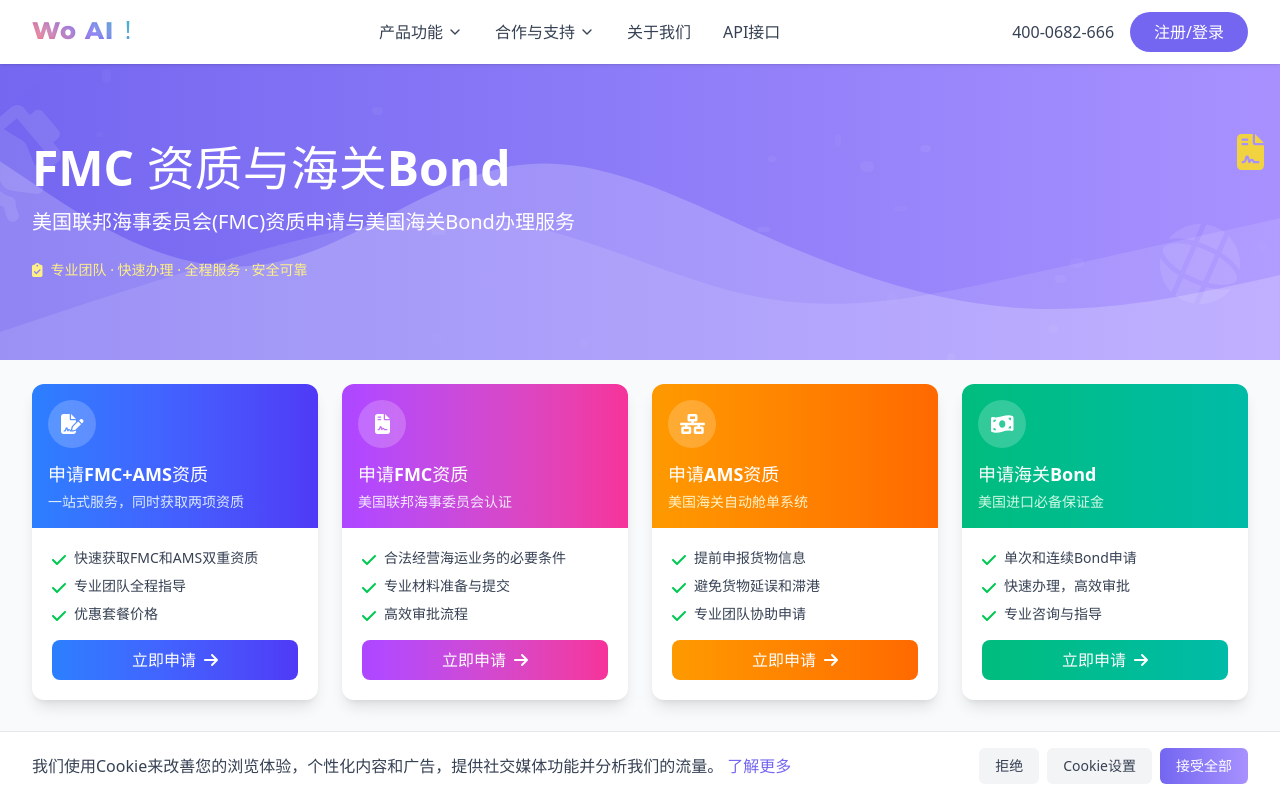
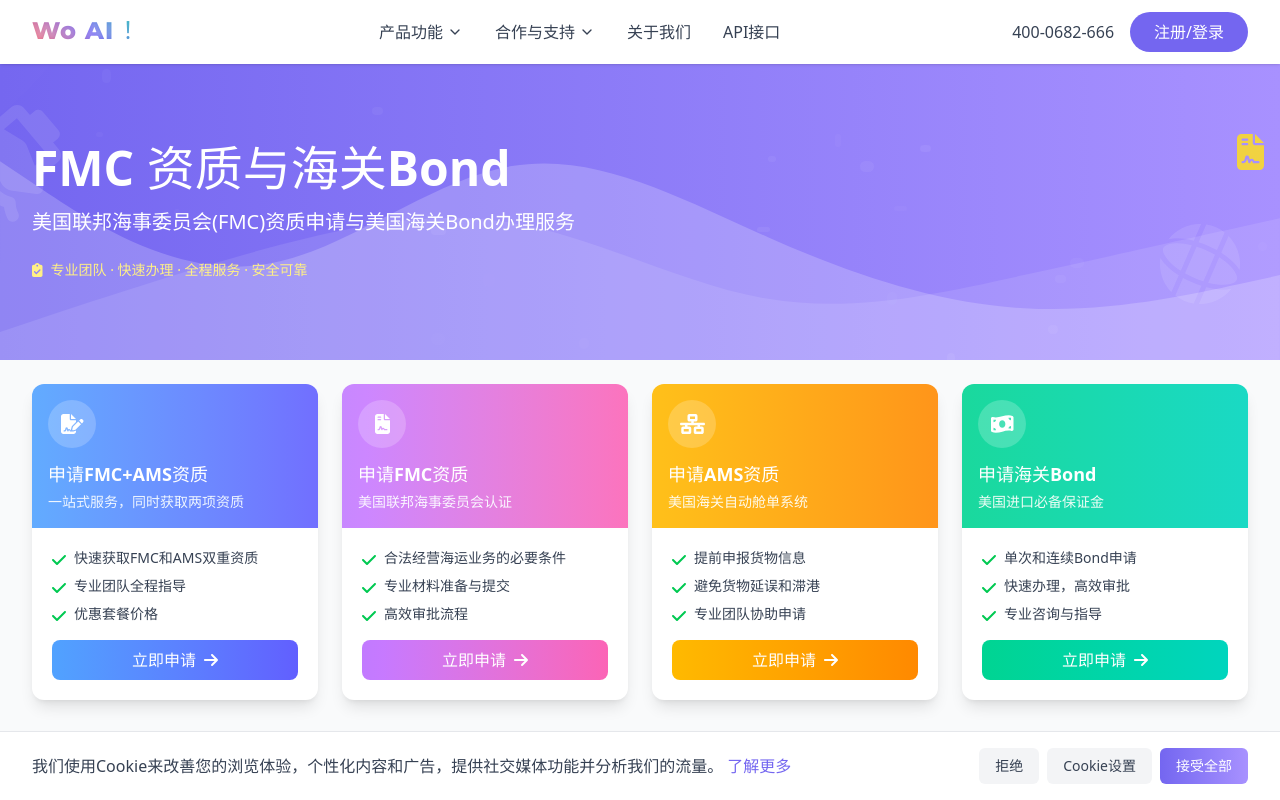
Before and after one commit to LeoYang9189/wooo, a React (Vite) app: page /fmc-qualification in a window 1280 px wide. Shown: the top 800 px of the page. Built offline with nearby package versions, Linux system fonts and the light colour scheme.

Commit message:
降低FMC资质页面卡片颜色对比度，使其更加柔和

```diff
--- a/src/components/pages/FMCQualification.tsx
+++ b/src/components/pages/FMCQualification.tsx
@@ -146,12 +146,12 @@ const FMCQualification = () => {
                 animate={{ opacity: 1, y: 0 }}
                 transition={{ duration: 0.5, delay: 0.1 }}
               >
-                <div className="bg-gradient-to-r from-blue-500 to-indigo-600 p-4">
+                <div className="bg-gradient-to-r from-blue-400/90 to-indigo-500/90 p-4">
                   <div className="w-12 h-12 rounded-full bg-white/20 flex items-center justify-center mb-3">
                     <FontAwesomeIcon icon={faFileSignature} className="text-white text-xl" />
                   </div>
                   <h3 className="text-white text-lg font-bold">申请FMC+AMS资质</h3>
-                  <p className="text-blue-100 text-sm mt-1">一站式服务，同时获取两项资质</p>
+                  <p className="text-blue-50 text-sm mt-1">一站式服务，同时获取两项资质</p>
                 </div>
                 <div className="p-5">
                   <ul className="space-y-2 mb-4">
@@ -170,7 +170,7 @@ const FMCQualification = () => {
                   </ul>
                   <button
                     type="button"
-                    className="w-full py-2 bg-gradient-to-r from-blue-500 to-indigo-600 text-white rounded-lg flex items-center justify-center hover:opacity-90 transition-opacity"
+                    className="w-full py-2 bg-gradient-to-r from-blue-400 to-indigo-500 text-white rounded-lg flex items-center justify-center hover:opacity-90 transition-all duration-300 hover:shadow-md"
                   >
                     立即申请 <FontAwesomeIcon icon={faArrowRight} className="ml-2" />
                   </button>
@@ -184,12 +184,12 @@ const FMCQualification = () => {
                 animate={{ opacity: 1, y: 0 }}
                 transition={{ duration: 0.5, delay: 0.2 }}
               >
-                <div className="bg-gradient-to-r from-purple-500 to-pink-500 p-4">
+                <div className="bg-gradient-to-r from-purple-400/90 to-pink-400/90 p-4">
                   <div className="w-12 h-12 rounded-full bg-white/20 flex items-center justify-center mb-3">
                     <FontAwesomeIcon icon={faFileContract} className="text-white text-xl" />
                   </div>
                   <h3 className="text-white text-lg font-bold">申请FMC资质</h3>
-                  <p className="text-purple-100 text-sm mt-1">美国联邦海事委员会认证</p>
+                  <p className="text-purple-50 text-sm mt-1">美国联邦海事委员会认证</p>
                 </div>
                 <div className="p-5">
                   <ul className="space-y-2 mb-4">
@@ -208,7 +208,7 @@ const FMCQualification = () => {
                   </ul>
                   <button
                     type="button"
-                    className="w-full py-2 bg-gradient-to-r from-purple-500 to-pink-500 text-white rounded-lg flex items-center justify-center hover:opacity-90 transition-opacity"
+                    className="w-full py-2 bg-gradient-to-r from-purple-400 to-pink-400 text-white rounded-lg flex items-center justify-center hover:opacity-90 transition-all duration-300 hover:shadow-md"
                   >
                     立即申请 <FontAwesomeIcon icon={faArrowRight} className="ml-2" />
                   </button>
@@ -222,12 +222,12 @@ const FMCQualification = () => {
                 animate={{ opacity: 1, y: 0 }}
                 transition={{ duration: 0.5, delay: 0.3 }}
               >
-                <div className="bg-gradient-to-r from-amber-500 to-orange-500 p-4">
+                <div className="bg-gradient-to-r from-amber-400/90 to-orange-400/90 p-4">
                   <div className="w-12 h-12 rounded-full bg-white/20 flex items-center justify-center mb-3">
                     <FontAwesomeIcon icon={faNetworkWired} className="text-white text-xl" />
                   </div>
                   <h3 className="text-white text-lg font-bold">申请AMS资质</h3>
-                  <p className="text-amber-100 text-sm mt-1">美国海关自动舱单系统</p>
+                  <p className="text-amber-50 text-sm mt-1">美国海关自动舱单系统</p>
                 </div>
                 <div className="p-5">
                   <ul className="space-y-2 mb-4">
@@ -246,7 +246,7 @@ const FMCQualification = () => {
                   </ul>
                   <button
                     type="button"
-                    className="w-full py-2 bg-gradient-to-r from-amber-500 to-orange-500 text-white rounded-lg flex items-center justify-center hover:opacity-90 transition-opacity"
+                    className="w-full py-2 bg-gradient-to-r from-amber-400 to-orange-400 text-white rounded-lg flex items-center justify-center hover:opacity-90 transition-all duration-300 hover:shadow-md"
                   >
                     立即申请 <FontAwesomeIcon icon={faArrowRight} className="ml-2" />
                   </button>
@@ -260,12 +260,12 @@ const FMCQualification = () => {
                 animate={{ opacity: 1, y: 0 }}
                 transition={{ duration: 0.5, delay: 0.4 }}
               >
-                <div className="bg-gradient-to-r from-emerald-500 to-teal-500 p-4">
+                <div className="bg-gradient-to-r from-emerald-400/90 to-teal-400/90 p-4">
                   <div className="w-12 h-12 rounded-full bg-white/20 flex items-center justify-center mb-3">
                     <FontAwesomeIcon icon={faMoneyBillWave} className="text-white text-xl" />
                   </div>
                   <h3 className="text-white text-lg font-bold">申请海关Bond</h3>
-                  <p className="text-emerald-100 text-sm mt-1">美国进口必备保证金</p>
+                  <p className="text-emerald-50 text-sm mt-1">美国进口必备保证金</p>
                 </div>
                 <div className="p-5">
                   <ul className="space-y-2 mb-4">
@@ -284,7 +284,7 @@ const FMCQualification = () => {
                   </ul>
                   <button
                     type="button"
-                    className="w-full py-2 bg-gradient-to-r from-emerald-500 to-teal-500 text-white rounded-lg flex items-center justify-center hover:opacity-90 transition-opacity"
+                    className="w-full py-2 bg-gradient-to-r from-emerald-400 to-teal-400 text-white rounded-lg flex items-center justify-center hover:opacity-90 transition-all duration-300 hover:shadow-md"
                   >
                     立即申请 <FontAwesomeIcon icon={faArrowRight} className="ml-2" />
                   </button>
```
